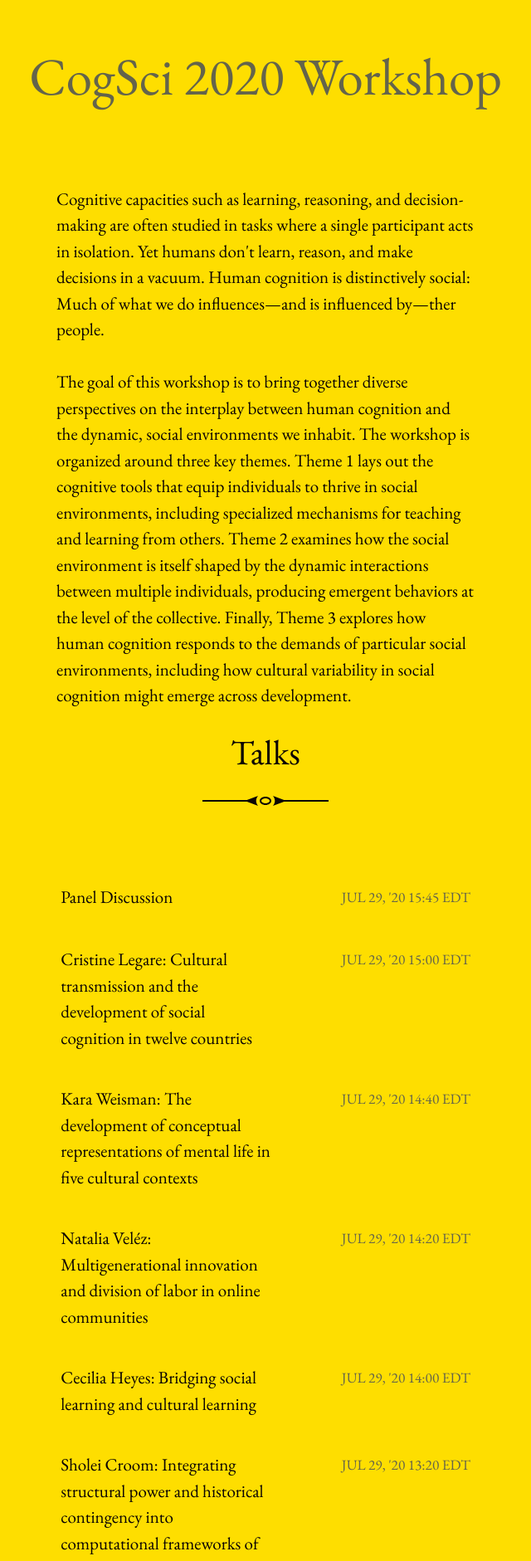
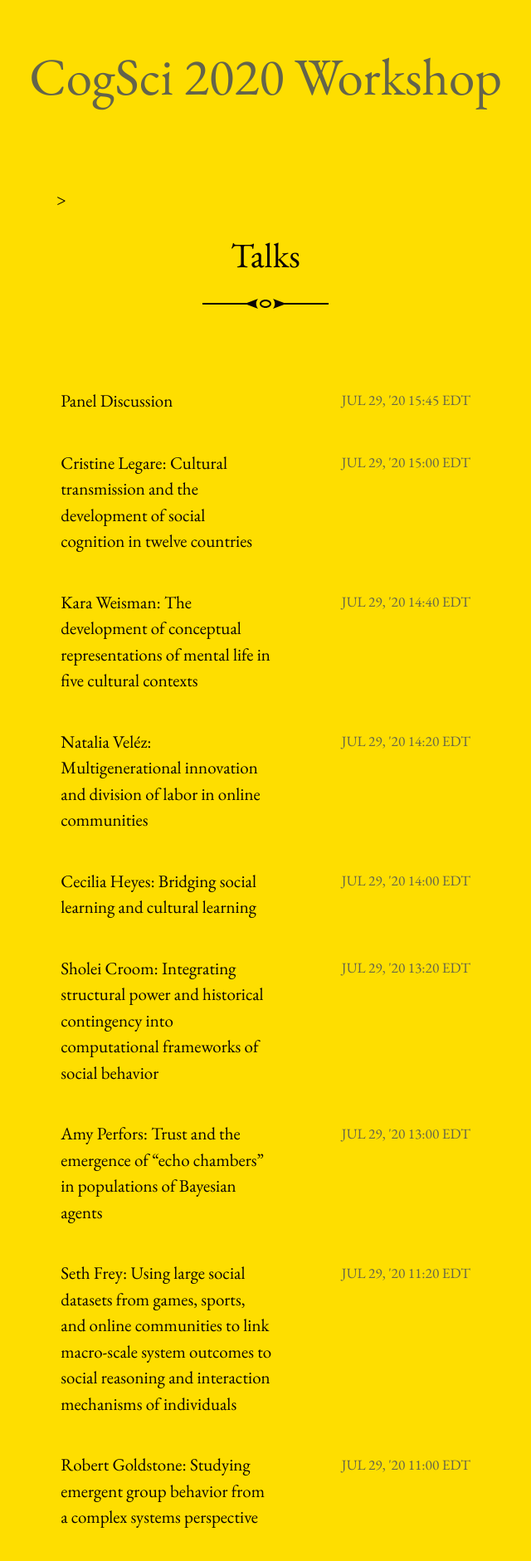
Before and after one commit to cognitioncollectivesandculture/cognitioncollectivesandculture.github.io, a Jekyll site: the page built from index.html, in a window 1280 px wide. Shown: the part 573-2454 px from the top of the page at 83% size, without its empty margins (320-960 px from the left). Built offline with Jekyll 4.4.1, drawn with Linux system fonts in a browser that asks for light colours; the list of posts is cut into pages by our own code.

Commit message:
fixed sorted

```diff
--- a/_layouts/home.html
+++ b/_layouts/home.html
@@ -23,12 +23,7 @@ layout: default
 {% endif %}
 
 <main class="home" id="main" role="main" aria-label="Content">
-
-  <div >
-    <p>Cognitive capacities such as learning, reasoning, and decision-making are often studied in tasks where a single participant acts in isolation. Yet humans don't learn, reason, and make decisions in a vacuum. Human cognition is distinctively social: Much of what we do influences&#8212;and is influenced by&#8212;ther people. </p> <br>
-
-    <p>The goal of this workshop is to bring together diverse perspectives on the interplay between human cognition and the dynamic, social environments we inhabit. The workshop is organized around three key themes. Theme 1 lays out the cognitive tools that equip individuals to thrive in social environments, including specialized mechanisms for teaching and learning from others. Theme 2 examines how the social environment is itself shaped by the dynamic interactions between multiple individuals, producing emergent behaviors at the level of the collective. Finally, Theme 3 explores how human cognition responds to the demands of particular social environments, including how cultural variability in social cognition might emerge across development.</p>
-  </div>
+>
   <h1 class="content-title divided">
     {% if site.paginate and site.paginate_path and paginator.page > 1 %}
       Page {{ paginator.page }}
@@ -41,7 +36,7 @@ layout: default
 
     <ul class="post-list">
       {% assign sorted = (paginator.posts | sort: 'date') | reverse %}
-      {% for post in site.posts %}
+      {% for post in sorted %}
         {% include post-list-item.html %}
       {% endfor %}
     </ul>
@@ -68,7 +63,7 @@ layout: default
 
     <ul class="post-list">
       {% assign sorted = (paginator.posts | sort: 'date') | reverse %}
-      {% for post in site.posts %}
+      {% for post in sorted %}
         {% include post-list-item.html %}
       {% endfor %}
     </ul>
--- a/index.html
+++ b/index.html
@@ -4,6 +4,4 @@ layout: home
 ---
 
 
-Cognitive capacities such as learning, reasoning, and decision-making are often studied in tasks where a single participant acts in isolation. Yet humans don't learn, reason, and make decisions in a vacuum. Human cognition is distinctively social: Much of what we do influences--and is influenced by--other people
-
-The goal of this workshop is to bring together diverse perspectives on the interplay between human cognition and the dynamic, social environments we inhabit. The workshop is organized around three key themes. Theme 1 lays out the cognitive tools that equip individuals to thrive in social environments, including specialized mechanisms for teaching and learning from others. Theme 2 examines how the social environment is itself shaped by the dynamic interactions between multiple individuals, producing emergent behaviors at the level of the collective. Finally, Theme 3 explores how human cognition responds to the demands of particular social environments, including how cultural variability in social cognition might emerge across development.
+Cognitive capacities such as learning, reasoning, and decision-making are often studied in tasks where a single participant acts in isolation. Yet humans don't learn, reason, and make decisions in a vacuum. Human cognition is distinctively social: Much of what we do influences--and is influenced by--other people. The goal of this workshop is to bring together diverse perspectives on the interplay between human cognition and the dynamic, social environments we inhabit.
```
